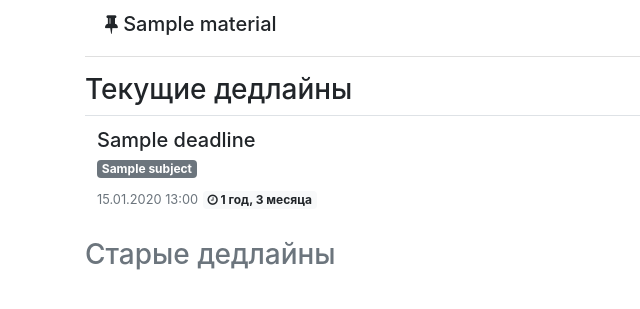
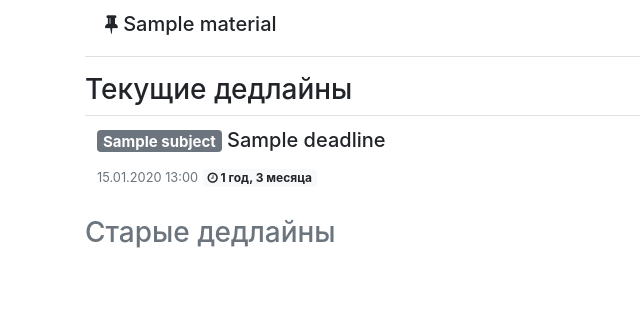
Before and after one commit to laplab/ami161, a Django app: page / in a window 1280 px wide. Shown: the part 56-365 px from the top of the page, without its empty margins (0-640 px from the left). Run offline with Django 3.2, Linux system fonts and the light colour scheme; tables that the repository leaves empty hold one stand-in row (values such as "Sample post"); some libraries are stand-ins or nearby versions.

Commit message:
fix deadlines template

```diff
--- a/homework/templates/deadlines.html
+++ b/homework/templates/deadlines.html
@@ -19,8 +19,7 @@
         {% for deadline in deadlines %}
             <tr>
                 <td>
-                    <h5 class="card-title">{{ deadline.title }}</h5>
-                    <h6 class="card-subtitle mb-2"><span class="badge badge-secondary">{{ deadline.subject.name }}</span></h6>
+                    <h5 class="card-title"><span class="badge badge-secondary">{{ deadline.subject.name }}</span> {{ deadline.title }}</h5>
                     <small class="text-muted">{{ deadline.date|date:"d.m.Y H:i" }}</small> <span class="badge badge-light"><i class="fa fa-clock-o" aria-hidden="true"></i> {{ deadline.date|timeuntil }}</span>
                 </td>
                 <td>{{ deadline.text.rendered | safe }}</td>
```
Also changed, not shown: 1 other file.
